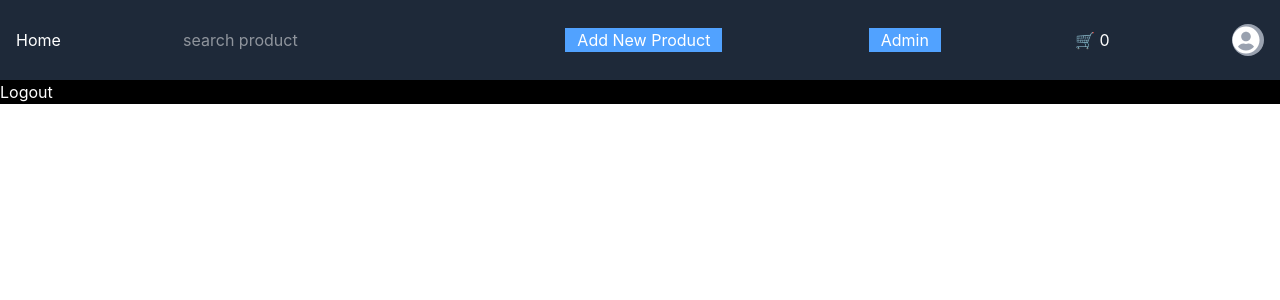
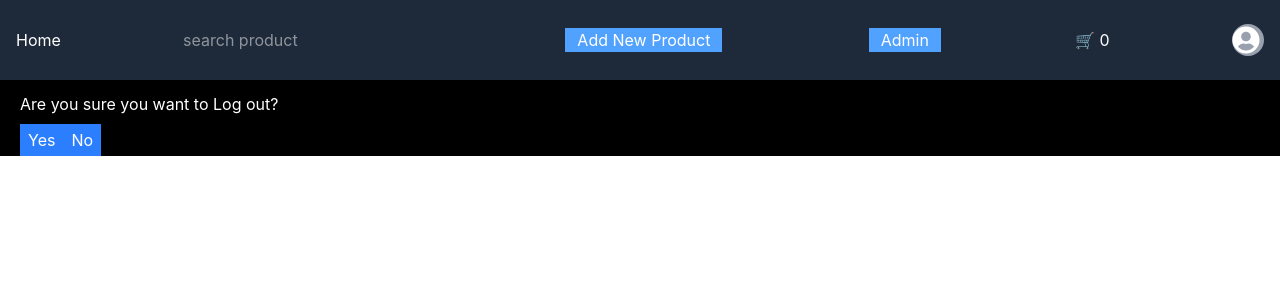
Before and after one commit to Barun18/FullStackProject, a React (Vite) app: page /logout in a window 1280 px wide. Shown: the top 300 px of the page. Built offline with nearby package versions, Linux system fonts and the light colour scheme; no server answers.

Commit message:
Log out comlete from avatar

```diff
--- a/src/Pages/logout.tsx
+++ b/src/Pages/logout.tsx
@@ -1,6 +1,8 @@
-
+import { useNavigate } from "react-router-dom";
 
 function Logout() {
+    const navigate = useNavigate();
+
     const handleLogout = async (e: any) => {
         e.preventDefault();
 
@@ -14,8 +16,18 @@ function Logout() {
     }
 
     return (
-        <div>
-            <button onClick={handleLogout}>Logout</button>
+        <div className="px-5 mt-3">
+            <h2>Are you sure you want to Log out?</h2>
+            <button
+                className="bg-blue-500 px-2 py-1 mt-2"
+                onClick={handleLogout}
+            >Yes
+            </button>
+            <button
+                className="bg-blue-500 px-2 py-1 mt-2"
+                onClick={() => navigate(`/`)}
+            >No
+            </button>
         </div>
     )
 }
--- a/src/Pages/signin.tsx
+++ b/src/Pages/signin.tsx
@@ -1,6 +1,8 @@
 import { useState } from "react";
+import { useNavigate } from "react-router-dom";
 
 function SignIn() {
+    const navigate = useNavigate();
     const [ form, setForm ] = useState({
         email: "",
         password: ""
@@ -26,8 +28,9 @@ function SignIn() {
                 alert(data.error || "Something went wrong" )
                 return ;
             }
-            console.log(data);
+            // console.log(data);
             alert("Login successful");
+            navigate("/");
 
         }catch(err){
             console.error(err);
--- a/src/components/Navbar.tsx
+++ b/src/components/Navbar.tsx
@@ -74,14 +74,15 @@ function Navbar() {
         🛒 {totalQty}
       </button>
 
-      <div className="relative">
+      <div className="relative"
+      onMouseLeave={() => setOpen(false)}>
         <div
           onClick={() => setOpen(!open)}
           className="w-8 h-8 bg-gray-400 rounded-full flex items-center">
           <FaUserCircle size={28} />
         </div>
         {open && (
-          <div className="absolute right-0 mt-2 w-44
+          <div className="absolute right-0 top-ful w-44
           bg-gray-800 text-white border border-gray-600
           rounded-lg shadow-lg z-50 flex flex-col">
             <button className="w-full text-left px-4 py-2 hover:bg-gray-700">
@@ -92,7 +93,8 @@ function Navbar() {
               Orders
             </button>
 
-            <button className="w-full text-left px-4 py-2 hover:bg-gray-700">
+            <button className="w-full text-left px-4 py-2 hover:bg-gray-700"
+            onClick={() => navigate(`/logout`)}>
               Logout
             </button>
           </div>
```
